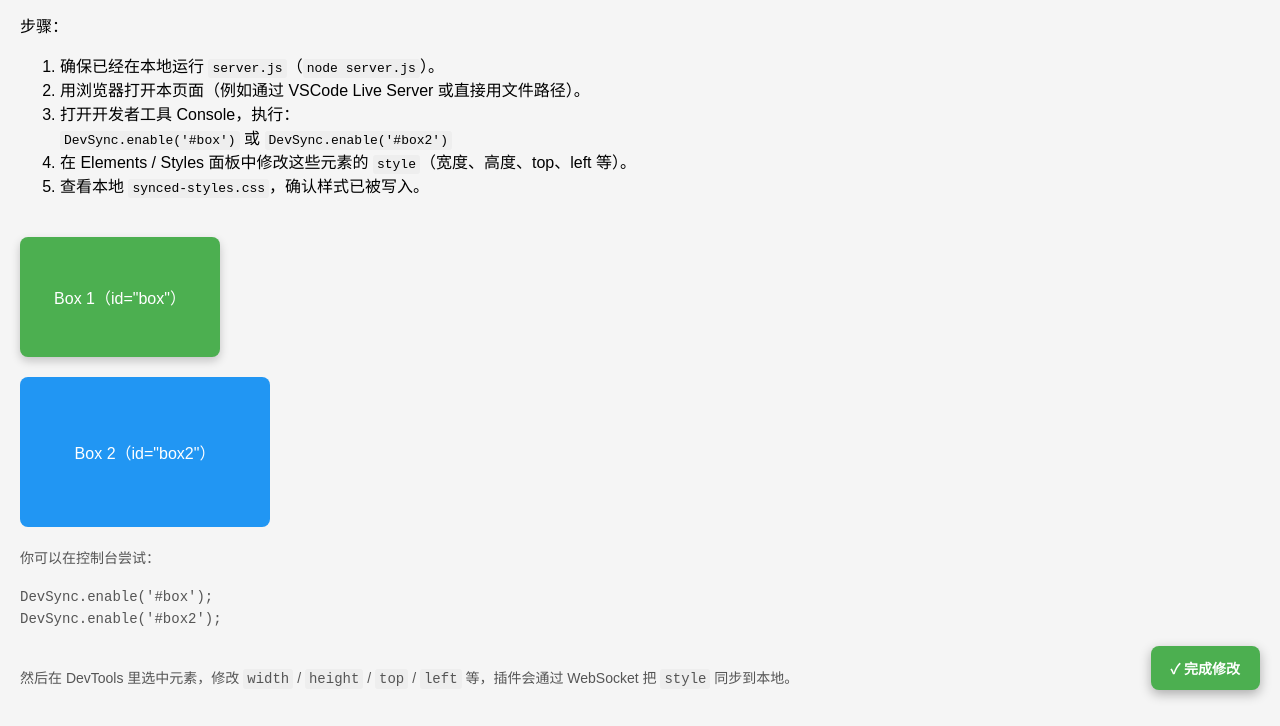
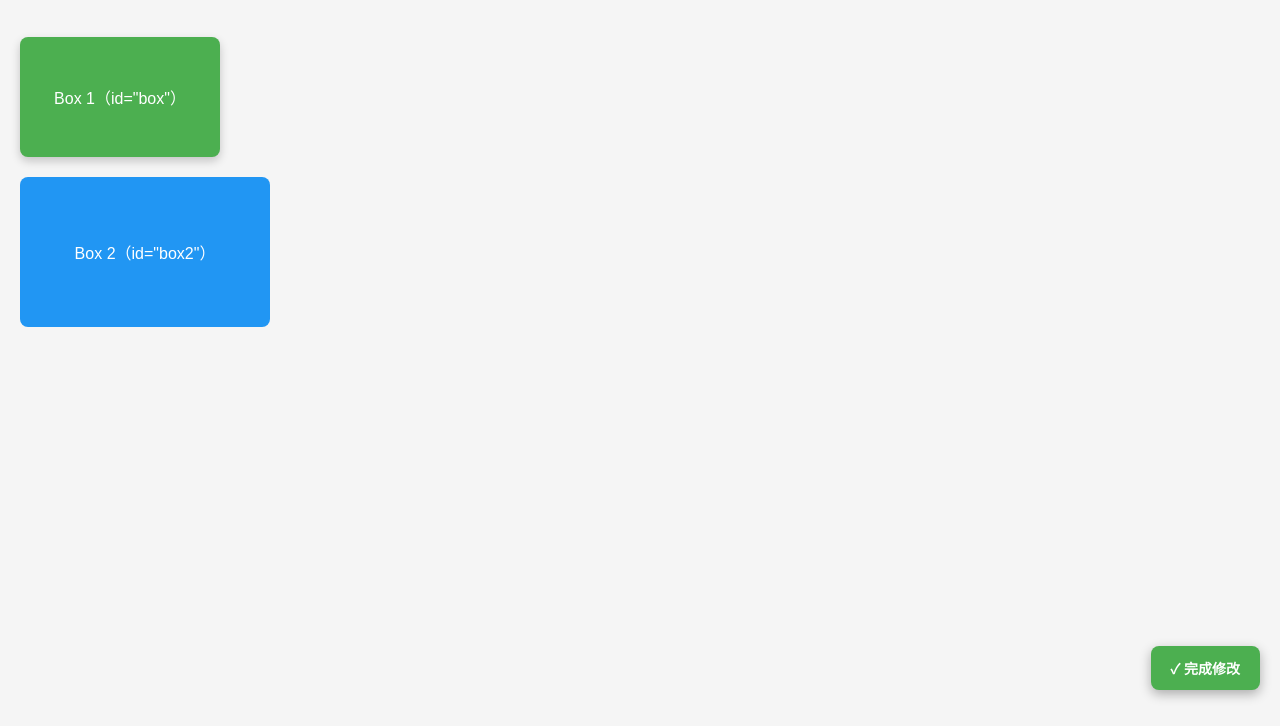
Before and after one commit to MxhZjl/ws-data, a website: page index.html in a window 1280 px wide. Shown: the part 90-816 px from the top of the page. Drawn offline with Linux system fonts and the light colour scheme.

Commit message:
修改前端文件

```diff
--- a/index.html
+++ b/index.html
@@ -63,18 +63,8 @@
 </head>
 <body>
   <h1>DevSync 插件测试页面</h1>
-  <p>步骤：</p>
   <ol>
-    <li>确保已经在本地运行 <code>server.js</code>（<code>node server.js</code>）。</li>
-    <li>用浏览器打开本页面（例如通过 VSCode Live Server 或直接用文件路径）。</li>
-    <li>打开开发者工具 Console，执行：
-      <br />
-      <code>DevSync.enable('#box')</code>
-      或
-      <code>DevSync.enable('#box2')</code>
-    </li>
-    <li>在 Elements / Styles 面板中修改这些元素的 <code>style</code>（宽度、高度、top、left 等）。</li>
-    <li>查看本地 <code>synced-styles.css</code>，确认样式已被写入。</li>
+
   </ol>
 
   <div id="box">
@@ -86,13 +76,6 @@
   </div>
 
   <div class="info">
-    <p>你可以在控制台尝试：</p>
-    <pre>
-DevSync.enable('#box');
-DevSync.enable('#box2');
-    </pre>
-    <p>然后在 DevTools 里选中元素，修改 <code>width</code> / <code>height</code> / <code>top</code> / <code>left</code> 等，插件会通过 WebSocket 把 <code>style</code> 同步到本地。</p>
-  </div>
 
   <!-- 引入你已经写好的 dev-sync-plugin.js -->
   <script src="./dev-sync-plugin.js"></script>
```
